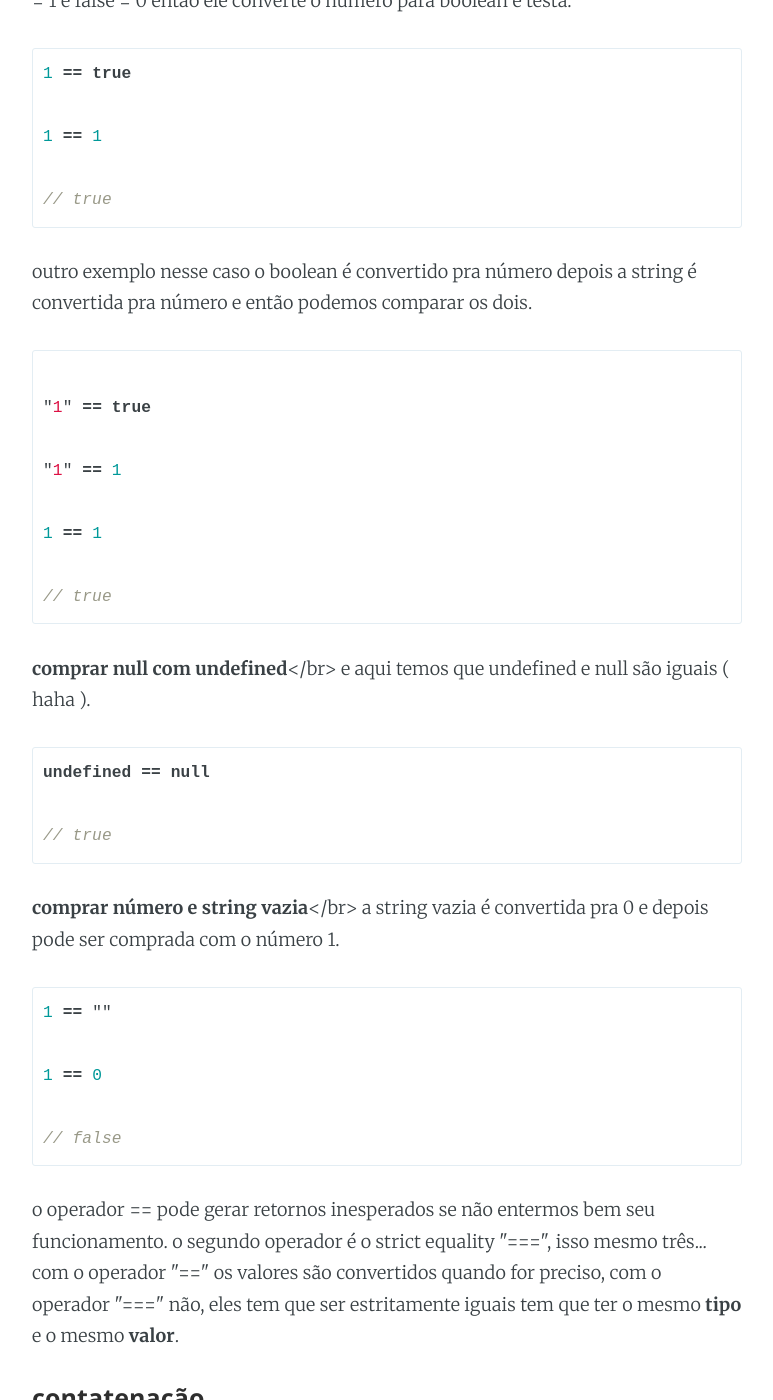
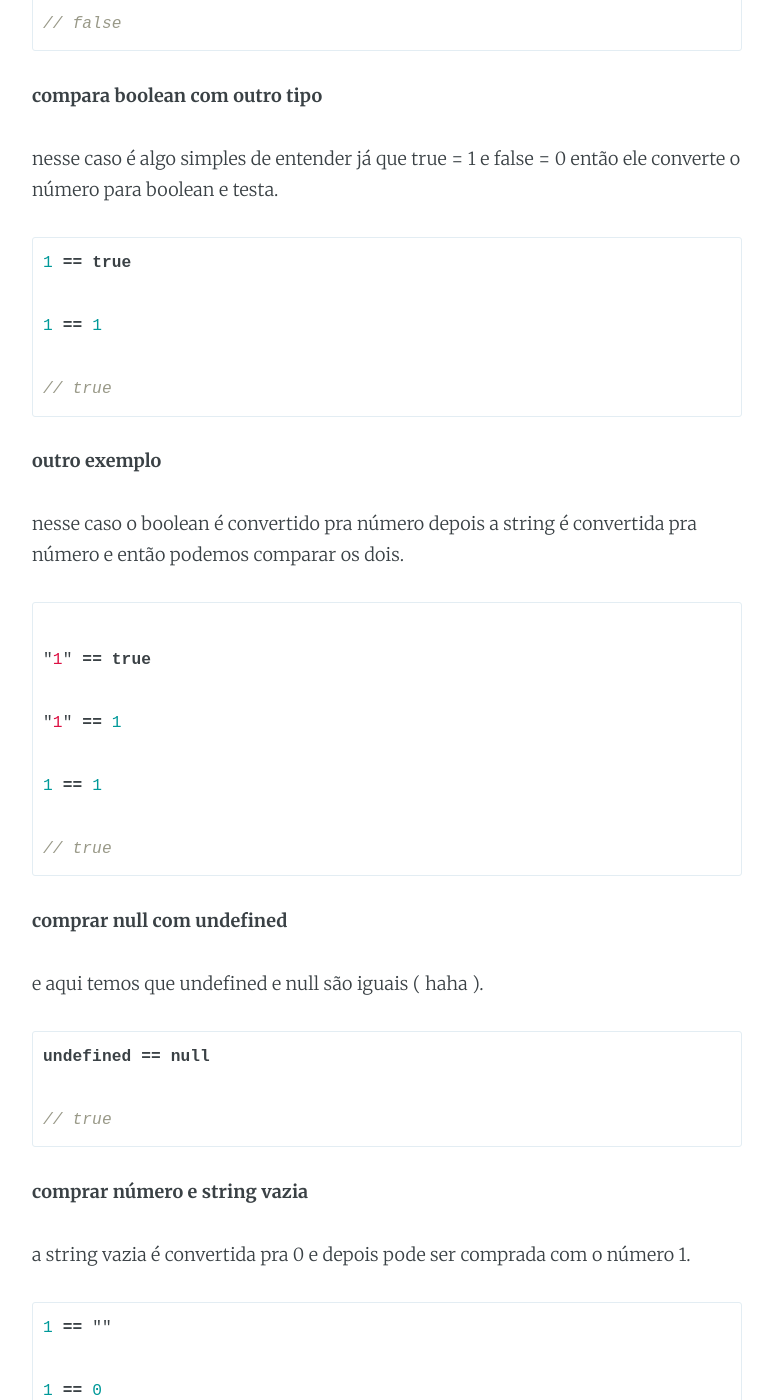
Before and after one commit to hc3/hc3.github.io, a Jekyll site: the page built from _posts/2016-07-06-tipos-de-dados-javascript.markdown, in a window 1280 px wide and 1400 px high, scrolled down 3844 px. Shown: the whole window, without its empty margins (253-1026 px from the left). Built offline with Jekyll 4.4.1, drawn with Linux system fonts in a browser that asks for light colours.

Commit message:
agora vai

`````diff
--- a/_posts/2016-07-06-tipos-de-dados-javascript.markdown
+++ b/_posts/2016-07-06-tipos-de-dados-javascript.markdown
@@ -116,8 +116,11 @@ if(n == 99) {
 veja que no exemplo acima mesmo usando uma string o javascript é esperto o suficiente para saber que a string "99" é igual o número 99, mas como?
 o javascript faz uma pergunta os valores são do mesmo <b>tipo</b> e são <b>iguais</b>? se sim retorna true e se os valores não forem do mesmo tipo mas forem iguais?
 ai ele converte e retorna true então o "99" fica 99 mesmo sendo uma string ele consegue fazer isso por nós, vamos aos exemplos:
-
+</p>
+<p>
 <b>comparar número e string</b>
+</p>
+<p>
 javascript converte a string para um número a string se torna um NaN que não é igual a 99
 </p>
 ````js
@@ -129,6 +132,8 @@ javascript converte a string para um número a string se torna um NaN que não
 ````
 <p>
 <b>compara boolean com outro tipo</b>
+</p>
+<p>
 nesse caso é algo simples de entender já que true = 1 e false = 0 então ele converte o número para boolean e testa.
 </p>
 ````js
@@ -139,7 +144,9 @@ nesse caso é algo simples de entender já que true = 1 e false = 0 então ele c
 // true
 ````
 <p>
-outro exemplo
+<b>outro exemplo</b>
+</p>
+<p>
 nesse caso o boolean é convertido pra número depois a string é convertida pra número e então podemos comparar os dois.
 </p>
 
@@ -154,7 +161,9 @@ nesse caso o boolean é convertido pra número depois a string é convertida pra
 // true
 ````
 <p>
-<b>comprar null com undefined</b></br>
+<b>comprar null com undefined</b>
+</p>
+<p>
 e aqui temos que undefined e null são iguais ( haha ).
 </p>
 ````js
@@ -163,7 +172,9 @@ undefined == null
 // true
 ````
 <p>
-<b>comprar número e string vazia</b></br>
+<b>comprar número e string vazia</b>
+</p>
+<p>
 a string  vazia é convertida pra 0 e depois pode ser comprada com o número 1.
 </p>
 ````js
`````
